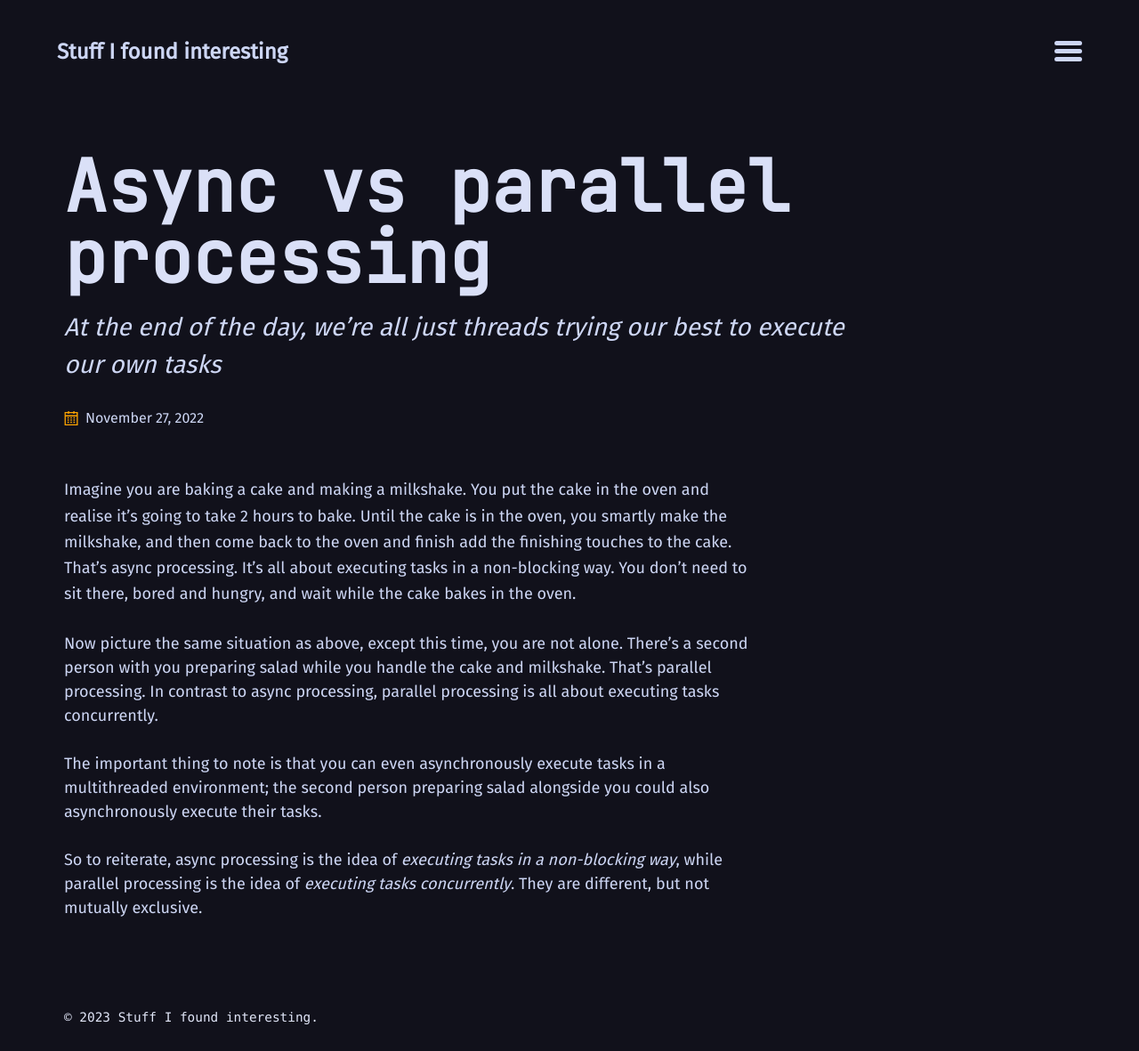
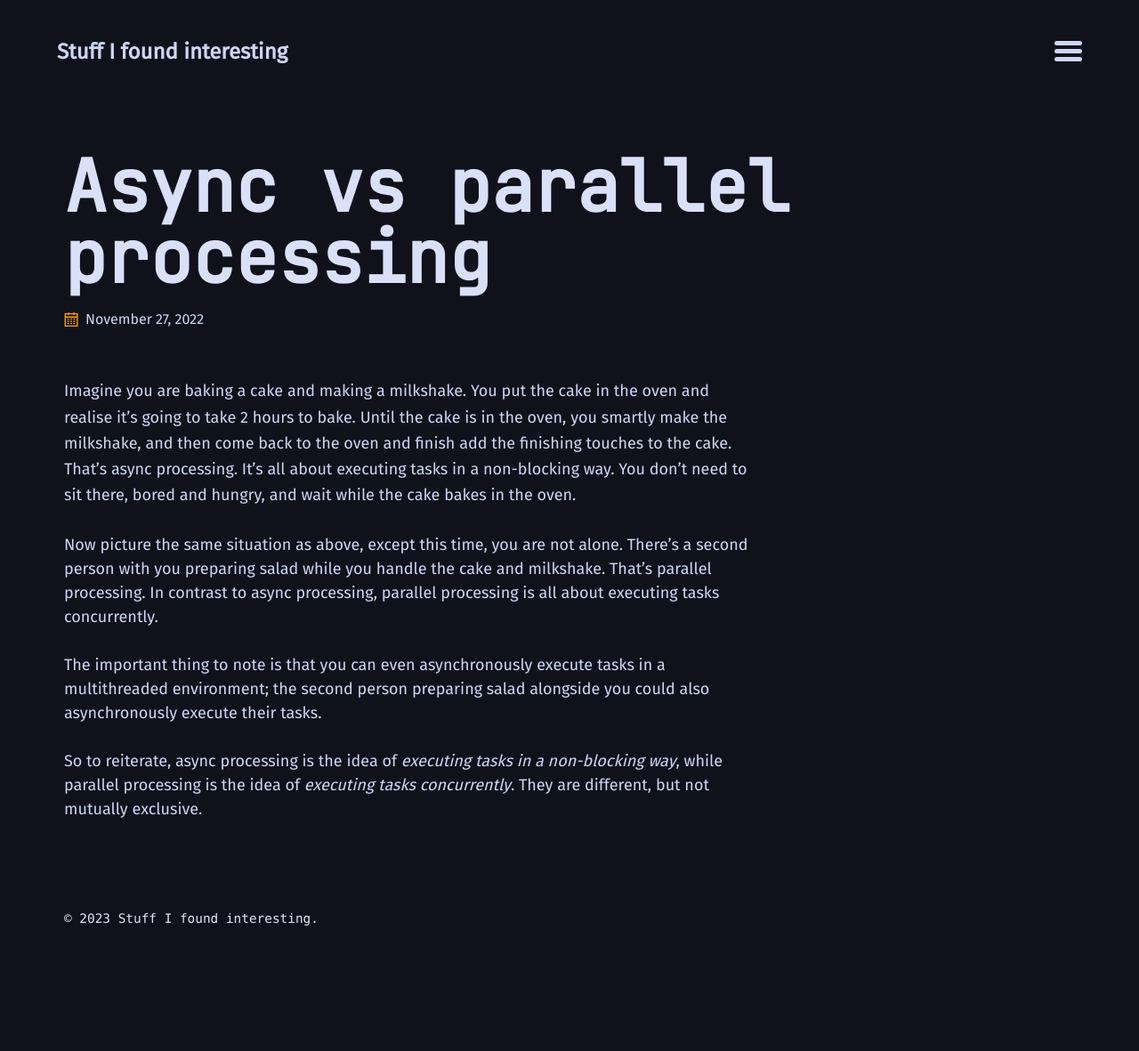
Before and after one commit to AreamanM/AreamanM.github.io, a Jekyll site: the page built from _posts/2022-11-27-Async-vs-parallel-processing.md, in a window 1280 px wide. Shown: the whole page at 89% size. Built offline with Jekyll 4.4.1, drawn with Linux system fonts in a browser that asks for light colours; after the commit the page ends 1070 px from its top, so only the background shows below that.

Commit message:
remove subtitles from posts

```diff
--- a/_posts/2022-11-27-Async-vs-parallel-processing.md
+++ b/_posts/2022-11-27-Async-vs-parallel-processing.md
@@ -2,7 +2,6 @@
 title: "Async vs parallel processing"
 date: 2022-11-27
 layout: post
-sub_title: "At the end of the day, we're all just threads trying our best to execute our own tasks"
 ---
 Imagine you are baking a cake and making a milkshake. You put the cake in the oven and realise it's going to take 2 hours to bake. Until the cake is in the oven, you smartly make the milkshake, and then come back to the oven and finish add the finishing touches to the cake. That's async processing. It's all about executing tasks in a non-blocking way. You don't need to sit there, bored and hungry, and wait while the cake bakes in the oven.
 
```
Also changed, not shown: _posts/2022-03-11-Philosophy-Rubik's-cubes-and-opinions.md (+0 -1 lines).
